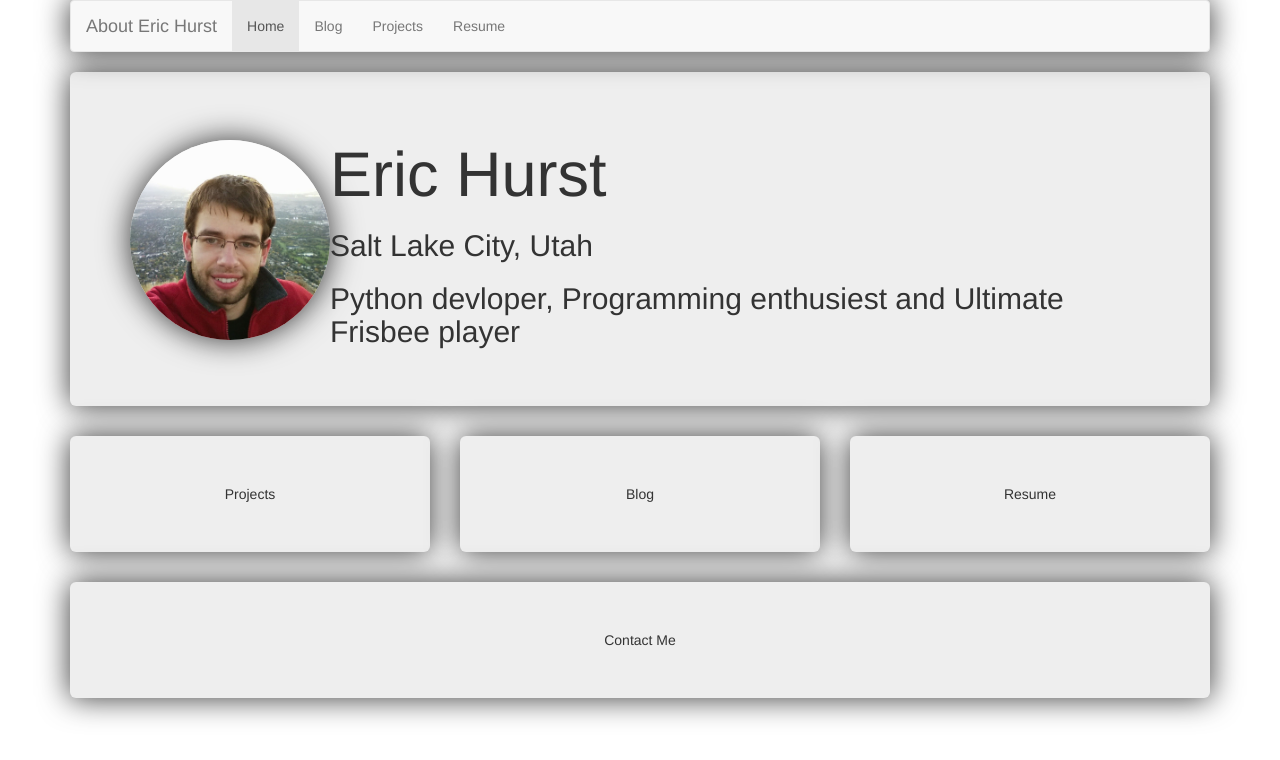
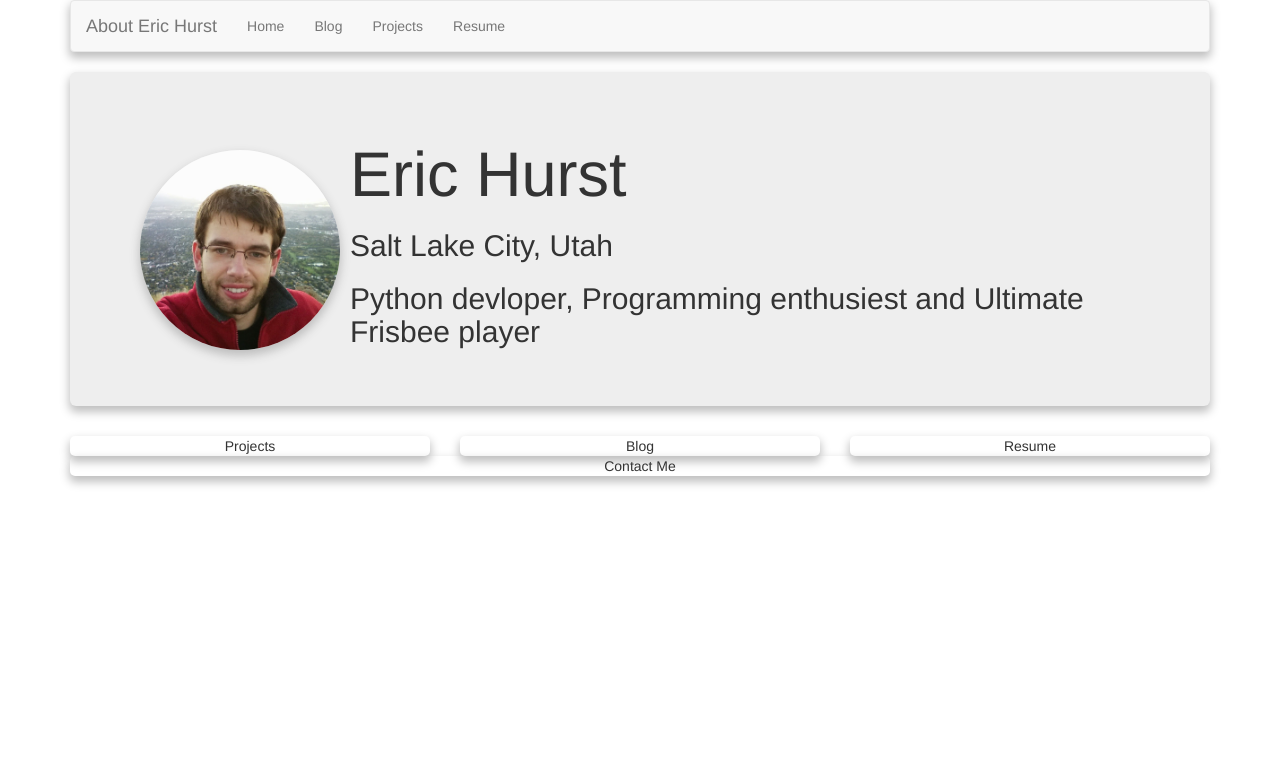
Before and after one commit to minkusanderic/eric-hurst-portfolio, a Django app: page / in a window 1280 px wide. Shown: the top 760 px of the page. Run offline with Django 3.2, Linux system fonts and the light colour scheme; parts of the project's set-up code (start-up, migrations or seed data) failed here and were passed over; some libraries are stand-ins or nearby versions.

Commit message:
Updated look and feel. updated home urls

```diff
--- a/blog/templates/blog/index.html
+++ b/blog/templates/blog/index.html
@@ -2,7 +2,7 @@
 
 {% block content %}
 <div class="row-fluid">
-<article style="padding:15px;margin-bottom:15px;" class="col-md-offset-3 col-md-6 popout">
+<article style="padding:15px;margin-bottom:15px;" class="col-md-offset-3 col-md-6 popout round-corner">
 <header>
 <h1>
 Generate a PDF from HTML
@@ -19,7 +19,7 @@ wkhtmltopdf --viewport-size 1000x1000 http://dev.regionsyx.com:8000/resume/ tmp.
 </div>
 
 <div class="row-fluid">
-<article style="padding:15px;margin-bottom:15px;" class="col-md-offset-3 col-md-6 popout">
+<article style="padding:15px;margin-bottom:15px;" class="col-md-offset-3 col-md-6 popout round-corner">
 <header>
 <h1>
 What's your Python Sign?
@@ -37,7 +37,7 @@ def astro_sign(birth_date):
 </div>
 
 <div class="row-fluid">
-<article style="padding:15px;" class="col-md-offset-3 col-md-6 popout">
+<article style="padding:15px;" class="col-md-offset-3 col-md-6 popout round-corner">
 <header>
 <h1>
 The Zen of Python
--- a/home/static/home.css
+++ b/home/static/home.css
@@ -9,7 +9,14 @@ body div#footer {
 }
 
 .popout {
--webkit-box-shadow: 0px 0px 30px 1px rgba(0,0,0,0.75);
--moz-box-shadow: 0px 0px 30px 1px rgba(0,0,0,0.75);
-box-shadow: 0px 0px 30px 1px rgba(0,0,0,0.75);
+-webkit-box-shadow: 0px 5px 10px 1px rgba(191,191,191,1);
+-moz-box-shadow: 0px 5px 10px 1px rgba(191,191,191,1);
+box-shadow: 0px 5px 10px 1px rgba(191,191,191,1);
 }
+
+.round-corner {
+border-radius: 5px 5px 5px 5px;
+-moz-border-radius: 5px 5px 5px 5px;
+-webkit-border-radius: 5px 5px 5px 5px;
+border: 0px solid #000000;
+}
--- a/home/templates/home/base.html
+++ b/home/templates/home/base.html
@@ -25,12 +25,12 @@
   <div class="container">
     <div class="navbar navbar-default popout">
       <div class="navbar-header">
-        <a class="navbar-brand" href="#">About Eric Hurst</a>
+        <a class="navbar-brand" href="{% url "home.views.index" %}">About Eric Hurst</a>
       </div>
 
       <div class="collapse navbar-collapse">
         <ul class="nav navbar-nav">
-          <li class="active"><a href="{% url "home.views.index" %}">Home</a></li>
+          <li><a href="{% url "home.views.index" %}">Home</a></li>
 
           <li><a href="{% url "blog.views.index" %}">Blog</a></li>
 
--- a/home/templates/home/index.html
+++ b/home/templates/home/index.html
@@ -4,7 +4,7 @@
 {% block content %}
   <div id="splash" class="jumbotron row-fluid popout">
     <div class="span12">
-      <img width="200px" height="200px" class="img-circle pull-left popout" src="{% static "profile.jpg" %}">
+      <img width="200px" height="200px" style="margin:10px;"class="img-circle pull-left popout" src="{% static "profile.jpg" %}">
 
       <h1>Eric Hurst</h1>
 
@@ -17,26 +17,26 @@
 
   <div id="content" class="row">
       <div class="col-md-4 text-center">
-        <div class="jumbotron popout">
+        <div class="round-corner popout">
           Projects
         </div>
       </div >
 
       <div class="col-md-4 text-center">
-        <div class="jumbotron popout">
+        <div class="round-corner popout">
           Blog
         </div>
       </div >
 
       <div class="col-md-4 text-center">
-        <div class="jumbotron popout">
+        <div class="round-corner popout">
           Resume
         </div>
       </div >
   </div>
 
   <div id="footer" class="row-fluid">
-    <div class="col-md-12 text-center jumbotron popout">
+    <div class="col-md-12 text-center round-corner popout">
       Contact Me
     </div>
   </div>
--- a/resume/templates/resume/index.html
+++ b/resume/templates/resume/index.html
@@ -1,7 +1,7 @@
 {% extends "home/base.html" %}
 
 {% block content %}
-<article style="padding:15px;" class="row-fluid popout">
+<article style="padding:15px;" class="row-fluid popout round-corner">
 <div>
   <h1><span>Eric Hurst</span></h1>
   <strong>Salt Lake City, Utah, U.S.A</strong>
```
